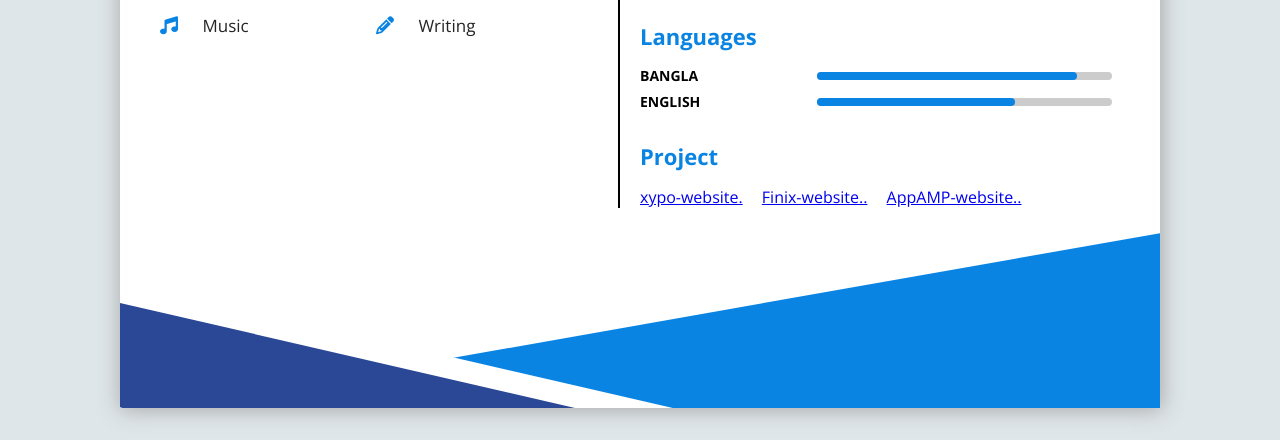
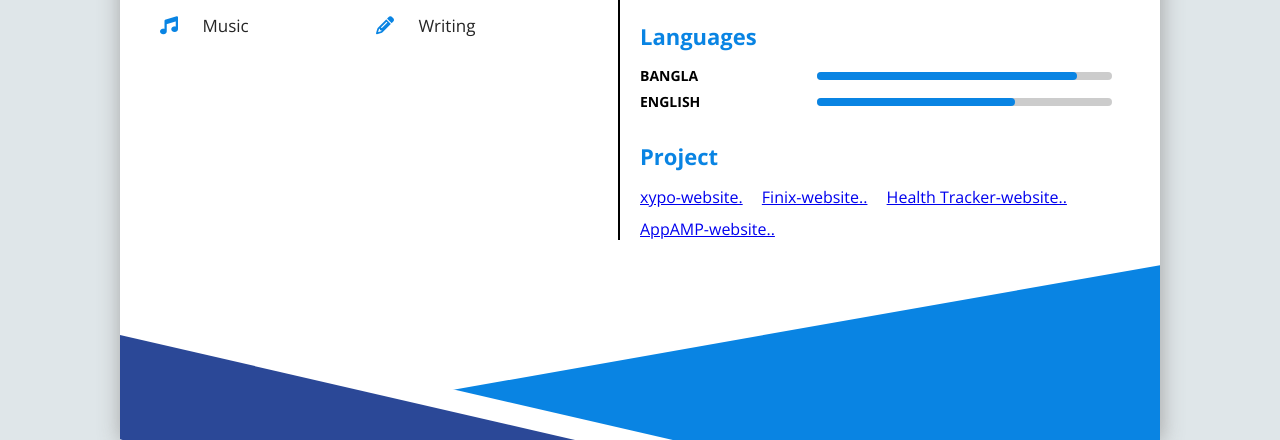
Before and after one commit to Arif-Ahmod98/Arif-Cv, a plain HTML site: page index.html in a window 1280 px wide. Shown: the part 839-1279 px from the top of the page. Drawn offline with nearby package versions, Linux system fonts and the light colour scheme.

Commit message:
Update index.html

```diff
--- a/index.html
+++ b/index.html
@@ -137,7 +137,8 @@
             <strong>Project</strong>
            <a href="https://arif-ahmod98.github.io/xypo-website4/" class="project-link">xypo-website.</a>
           <a href="https://arif-ahmod98.github.io/Finix-website/" class="project-link">Finix-website..</a>
-          <a href="https://arif-ahmod98.github.io/Health-tracker//" class="project-link">AppAMP-website..</a>
+          <a href="https://arif-ahmod98.github.io/Health-tracker//" class="project-link">Health Tracker-website..</a>
+            <a href="https://arif-ahmod98.github.io/AppAMP-website/" class="project-link">AppAMP-website..</a>
           </div>
 
 
```
